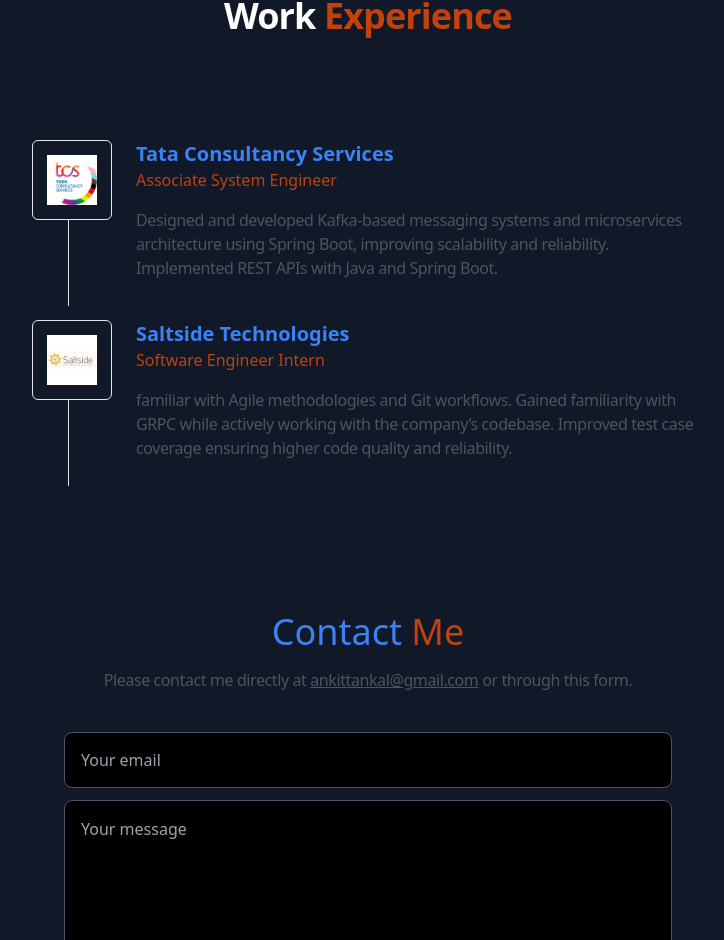
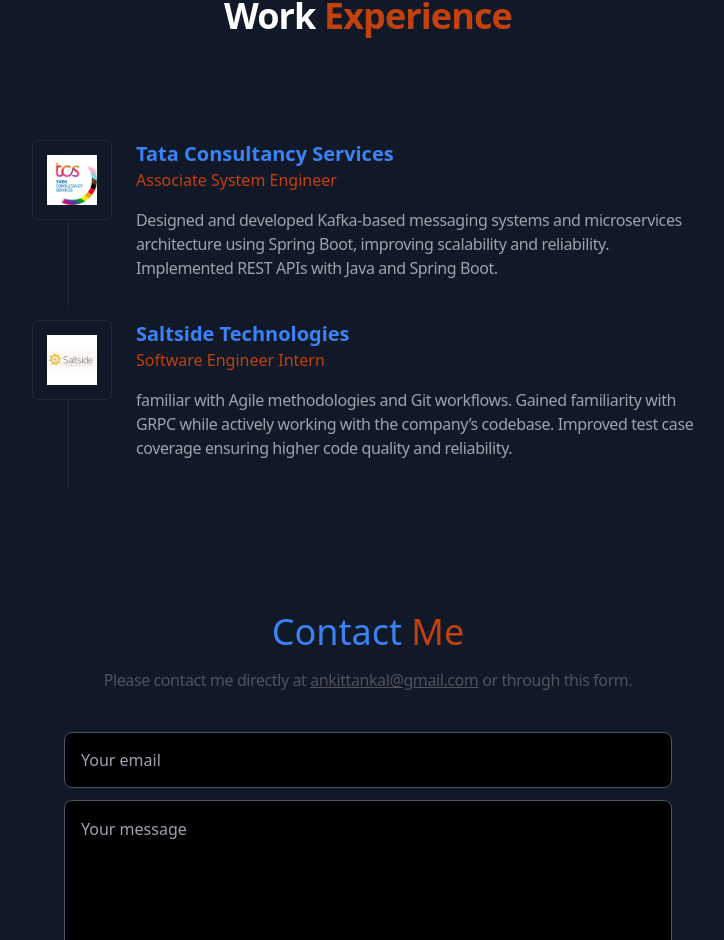
Before and after one commit to ankittankal/Portfolio, a React (Vite) app: page / in a window 1280 px wide. Shown: the part 2664-3604 px from the top of the page, without its empty margins (272-996 px from the left). Built offline with nearby package versions, Linux system fonts and the light colour scheme.

Commit message:
dark mode remove

```diff
--- a/src/components/Jobs.jsx
+++ b/src/components/Jobs.jsx
@@ -7,12 +7,12 @@
           {job.map((data, index) => (
             <div
               key={data._id}
-              className={"flex items-start lg:gap-x-6 gap-x-4 max-w-2xl relative before:absolute before:bottom-0 before:top-[5rem] before:left-9 before:w-[1px] before:h-[calc(100%-70px)] dark:before:bg-gray-800 before:bg-zinc-200 m-6"}
+              className={"flex items-start lg:gap-x-6 gap-x-4 max-w-2xl relative before:absolute before:bottom-0 before:top-[5rem] before:left-9 before:w-[1px] before:h-[calc(100%-70px)] before:bg-gray-800 m-6"}
             >
 
               <div
                 href={data.url}
-                className="grid place-items-center dark:bg-primary-bg bg-secondary-bg border dark:border-gray-800 border-zinc-200 min-h-[80px] min-w-[80px] p-2 rounded-md overflow-clip relative"
+                className="grid place-items-center bg-primary-bg border border-gray-800 min-h-[80px] min-w-[80px] p-2 rounded-md overflow-clip relative"
               >
                 <a
                   href={data.url}
@@ -32,7 +32,7 @@
               <div className="flex flex-col items-start">
                 <h3 className="text-xl font-semibold text-blue-500">{data.name}</h3>
                 <p className='text-orange-700'>{data.jobTitle}</p>
-                <p className="tracking-tight dark:text-zinc-400 text-zinc-600 my-4">
+                <p className="tracking-tight text-zinc-400  my-4">
                   {data.description}
                 </p>
               </div>
```
